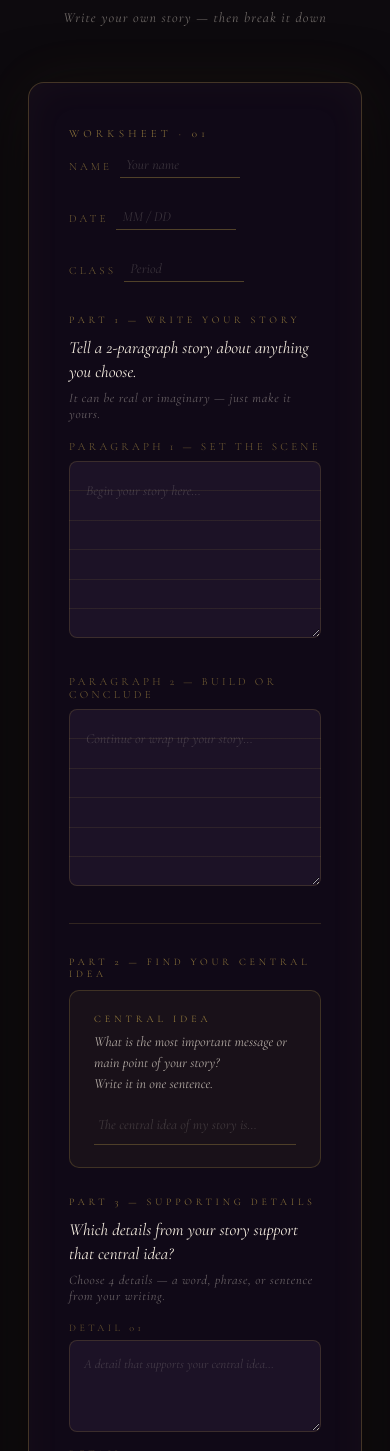
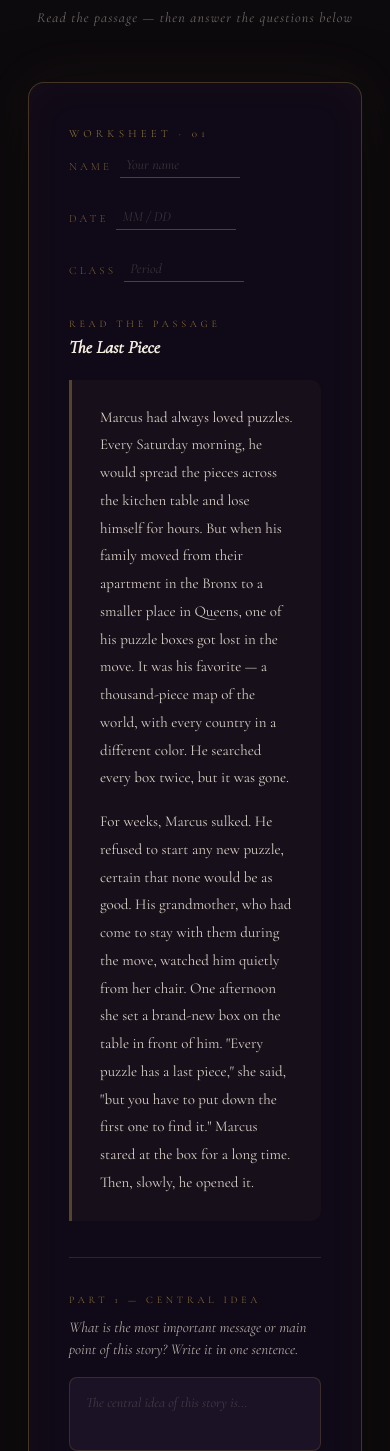
Before and after one commit to ihthos0-art/tutions, a plain HTML site: page index.html in a window 390 px wide. Shown: the part 149-1600 px from the top of the page. Drawn offline with nearby package versions, Linux system fonts and the light colour scheme.

Commit message:
rewrite: give students a passage to read, then find central idea + details

```diff
--- a/index.html
+++ b/index.html
@@ -34,7 +34,6 @@
       padding: 52px 28px 80px;
     }
 
-    /* ── Page header ──────────────────────────────────────── */
     .page-header {
       text-align: center;
       margin-bottom: 56px;
@@ -66,7 +65,6 @@
       letter-spacing: 0.08em;
     }
 
-    /* ── Divider ──────────────────────────────────────────── */
     .divider {
       width: 100%;
       height: 1px;
@@ -75,7 +73,6 @@
       margin: 56px 0;
     }
 
-    /* ── Worksheet card ─────────────────────────────────────── */
     .worksheet {
       background: var(--card-bg);
       border: 1px solid var(--card-bdr);
@@ -87,14 +84,13 @@
       padding: 44px 40px 50px;
     }
 
-    /* ── Worksheet top bar ───────────────────────────────────── */
     .ws-topbar {
       display: flex;
       align-items: center;
       justify-content: space-between;
       flex-wrap: wrap;
       gap: 14px;
-      margin-bottom: 32px;
+      margin-bottom: 36px;
     }
     .ws-number {
       font-size: 11px;
@@ -135,14 +131,51 @@
       outline: none;
       transition: border-color 0.25s;
     }
-    .ws-field input[type="text"]:focus {
-      border-bottom-color: var(--gold-lt);
+    .ws-field input[type="text"]:focus { border-bottom-color: var(--gold-lt); }
+    .ws-field input[type="text"]::placeholder { color: rgba(245,237,224,0.18); }
+
+    /* ── Passage block ── */
+    .passage-wrap {
+      margin-bottom: 36px;
     }
-    .ws-field input[type="text"]::placeholder {
-      color: rgba(245,237,224,0.18);
+    .passage-label {
+      font-size: 10px;
+      letter-spacing: 0.38em;
+      color: var(--gold);
+      font-weight: 300;
+      text-transform: uppercase;
+      opacity: 0.7;
+      margin-bottom: 6px;
+    }
+    .passage-title {
+      font-size: clamp(18px, 2.8vw, 26px);
+      font-style: italic;
+      font-weight: 600;
+      color: var(--cream);
+      margin-bottom: 20px;
+      line-height: 1.3;
+    }
+    .passage-box {
+      background: rgba(201,168,76,0.04);
+      border-left: 3px solid rgba(201,168,76,0.35);
+      border-radius: 0 10px 10px 0;
+      padding: 24px 28px;
+    }
+    .passage-box p {
+      font-size: clamp(15px, 2vw, 18px);
+      line-height: 1.85;
+      color: rgba(245,237,224,0.88);
+      margin-bottom: 16px;
+    }
+    .passage-box p:last-child { margin-bottom: 0; }
+
+    /* ── Divider inside card ── */
+    .ws-rule {
+      height: 1px;
+      background: var(--line);
+      margin: 36px 0;
     }
 
-    /* ── Section label ────────────────────────────────────────── */
     .section-label {
       font-size: 10px;
       letter-spacing: 0.38em;
@@ -153,115 +186,38 @@
       opacity: 0.7;
     }
     .section-title {
-      font-size: clamp(17px, 2.6vw, 24px);
+      font-size: clamp(15px, 2.2vw, 20px);
       font-style: italic;
       font-weight: 400;
-      color: var(--cream);
-      margin-bottom: 6px;
-      line-height: 1.4;
-    }
-    .section-desc {
-      font-size: 13px;
-      font-style: italic;
-      color: rgba(245,237,224,0.38);
-      letter-spacing: 0.05em;
-      margin-bottom: 18px;
+      color: rgba(245,237,224,0.7);
+      margin-bottom: 16px;
+      line-height: 1.5;
     }
 
-    /* ── Story textarea ─────────────────────────────────────────── */
-    .story-block {
-      margin-bottom: 32px;
-    }
-    .para-label {
-      font-size: 11px;
-      letter-spacing: 0.3em;
-      color: rgba(201,168,76,0.55);
-      font-weight: 300;
-      text-transform: uppercase;
-      margin-bottom: 8px;
-    }
-    .lined-area {
+    /* ── Central idea input ── */
+    .ci-input {
       width: 100%;
-      min-height: 130px;
       background: var(--input-bg);
       border: 1px solid var(--line);
       border-radius: 8px;
-      padding: 14px 16px;
-      font-family: inherit;
-      font-size: clamp(14px, 1.8vw, 17px);
-      font-style: italic;
-      color: var(--cream);
-      line-height: 2.1;
-      resize: vertical;
-      outline: none;
-      transition: border-color 0.25s, box-shadow 0.25s;
-      /* Lined paper effect */
-      background-image: repeating-linear-gradient(
-        to bottom,
-        transparent,
-        transparent calc(2.1em - 1px),
-        rgba(201,168,76,0.10) calc(2.1em - 1px),
-        rgba(201,168,76,0.10) calc(2.1em)
-      );
-    }
-    .lined-area:focus {
-      border-color: rgba(201,168,76,0.5);
-      box-shadow: 0 0 0 2px rgba(201,168,76,0.06);
-    }
-    .lined-area::placeholder {
-      color: rgba(245,237,224,0.18);
-      font-style: italic;
-    }
-
-    /* ── Section separator ────────────────────────────────────────── */
-    .ws-rule {
-      height: 1px;
-      background: var(--line);
-      margin: 32px 0;
-    }
-
-    /* ── Central idea box ───────────────────────────────────────── */
-    .central-idea-box {
-      background: rgba(201,168,76,0.05);
-      border: 1px solid rgba(201,168,76,0.22);
-      border-radius: 10px;
-      padding: 22px 24px;
-      margin-bottom: 28px;
-    }
-    .central-idea-box .ci-label {
-      font-size: 10px;
-      letter-spacing: 0.4em;
-      color: var(--gold);
-      font-weight: 300;
-      text-transform: uppercase;
-      margin-bottom: 6px;
-      opacity: 0.8;
-    }
-    .central-idea-box .ci-question {
-      font-size: clamp(14px, 2vw, 18px);
-      font-style: italic;
-      color: rgba(245,237,224,0.7);
-      margin-bottom: 14px;
-      line-height: 1.5;
-    }
-    .ci-input {
-      width: 100%;
-      background: transparent;
-      border: none;
-      border-bottom: 1px solid rgba(201,168,76,0.3);
       color: var(--cream);
       font-family: inherit;
       font-size: clamp(14px, 1.8vw, 17px);
       font-style: italic;
-      padding: 6px 4px 8px;
+      padding: 14px 16px;
       outline: none;
-      transition: border-color 0.25s;
+      transition: border-color 0.25s, box-shadow 0.25s;
       line-height: 1.6;
+      resize: none;
+      min-height: 60px;
     }
-    .ci-input:focus { border-bottom-color: var(--gold-lt); }
+    .ci-input:focus {
+      border-color: rgba(201,168,76,0.5);
+      box-shadow: 0 0 0 2px rgba(201,168,76,0.06);
+    }
     .ci-input::placeholder { color: rgba(245,237,224,0.18); }
 
-    /* ── Supporting details ───────────────────────────────────────── */
+    /* ── Supporting details ── */
     .details-grid {
       display: grid;
       grid-template-columns: 1fr 1fr;
@@ -304,7 +260,6 @@
     }
     .detail-input::placeholder { color: rgba(245,237,224,0.18); }
 
-    /* ── Print button ────────────────────────────────────────────── */
     .print-bar {
       text-align: center;
       margin-top: 52px;
@@ -327,50 +282,36 @@
       color: var(--gold-lt);
     }
 
-    /* ── Print styles ──────────────────────────────────────────── */
     @media print {
       body { background: #fff; color: #111; padding: 20px; max-width: 100%; }
       .page-header h1 { -webkit-text-fill-color: #111; color: #111; }
-      .page-header .eyebrow, .page-header .sub, .ws-number, .section-label,
-      .para-label, .ci-label, .detail-num { color: #555 !important; }
-      .worksheet {
-        background: #fff; border: 1px solid #ccc; border-radius: 0;
-        box-shadow: none; padding: 24px;
-      }
-      .central-idea-box { background: #f9f9f9; border: 1px solid #ccc; }
-      .lined-area, .detail-input {
-        background: #fff; border: 1px solid #ccc;
-        color: #111; -webkit-text-fill-color: #111;
-      }
-      .ci-input {
-        border-bottom: 1px solid #999;
-        color: #111; -webkit-text-fill-color: #111;
-      }
-      .ws-field input[type="text"] {
-        border-bottom: 1px solid #999;
-        color: #111; -webkit-text-fill-color: #111;
-      }
+      .page-header .eyebrow, .page-header .sub { color: #555 !important; }
+      .ws-number, .section-label, .passage-label, .detail-num { color: #555 !important; opacity: 1; }
+      .worksheet { background: #fff; border: 1px solid #ccc; border-radius: 0; box-shadow: none; padding: 24px; }
+      .passage-box { background: #f9f9f9; border-left: 3px solid #ccc; }
+      .passage-box p { color: #111; }
+      .passage-title { color: #111; }
+      .section-title { color: #333; }
+      .ci-input, .detail-input { background: #fff; border: 1px solid #ccc; color: #111; -webkit-text-fill-color: #111; }
+      .ws-field input[type="text"] { border-bottom: 1px solid #999; color: #111; -webkit-text-fill-color: #111; }
       .print-bar { display: none; }
       .divider { background: #ccc; opacity: 1; }
+      .ws-rule { background: #ccc; }
     }
   </style>
 </head>
 <body>
 
-  <!-- ── Page Header ──────────────────────────────────────────────── -->
   <header class="page-header">
     <p class="eyebrow">NYC English Language Arts</p>
     <h1>Central Idea &amp; Supporting Details</h1>
-    <p class="sub">Write your own story — then break it down</p>
+    <p class="sub">Read the passage — then answer the questions below</p>
   </header>
 
 
-  <!-- ════════════════════════════════════════════════════════
-       WORKSHEET  1
-  ════════════════════════════════════════════════════════ -->
+  <!-- WORKSHEET 1 -->
   <section class="worksheet" aria-label="Worksheet 1">
 
-    <!-- Top bar -->
     <div class="ws-topbar">
       <span class="ws-number">Worksheet · 01</span>
       <div class="ws-fields">
@@ -389,67 +330,57 @@
       </div>
     </div>
 
-    <!-- Writing prompt -->
-    <p class="section-label">Part 1 — Write Your Story</p>
-    <h2 class="section-title">Tell a 2-paragraph story about anything you choose.</h2>
-    <p class="section-desc">It can be real or imaginary — just make it yours.</p>
-
-    <div class="story-block">
-      <p class="para-label">Paragraph 1 — Set the scene</p>
-      <textarea class="lined-area" rows="5" placeholder="Begin your story here…" aria-label="Paragraph 1"></textarea>
-    </div>
-    <div class="story-block">
-      <p class="para-label">Paragraph 2 — Build or conclude</p>
-      <textarea class="lined-area" rows="5" placeholder="Continue or wrap up your story…" aria-label="Paragraph 2"></textarea>
+    <!-- Passage -->
+    <div class="passage-wrap">
+      <p class="passage-label">Read the passage</p>
+      <h2 class="passage-title">The Last Piece</h2>
+      <div class="passage-box">
+        <p>Marcus had always loved puzzles. Every Saturday morning, he would spread the pieces across the kitchen table and lose himself for hours. But when his family moved from their apartment in the Bronx to a smaller place in Queens, one of his puzzle boxes got lost in the move. It was his favorite — a thousand-piece map of the world, with every country in a different color. He searched every box twice, but it was gone.</p>
+        <p>For weeks, Marcus sulked. He refused to start any new puzzle, certain that none would be as good. His grandmother, who had come to stay with them during the move, watched him quietly from her chair. One afternoon she set a brand-new box on the table in front of him. "Every puzzle has a last piece," she said, "but you have to put down the first one to find it." Marcus stared at the box for a long time. Then, slowly, he opened it.</p>
+      </div>
     </div>
 
     <div class="ws-rule"></div>
 
-    <!-- Central idea -->
-    <p class="section-label">Part 2 — Find Your Central Idea</p>
-    <div class="central-idea-box">
-      <p class="ci-label">Central Idea</p>
-      <p class="ci-question">What is the <em>most important</em> message or main point of your story?<br>Write it in one sentence.</p>
-      <input type="text" class="ci-input" placeholder="The central idea of my story is…" aria-label="Central idea for worksheet 1" />
-    </div>
+    <!-- Part 1 -->
+    <p class="section-label">Part 1 — Central Idea</p>
+    <p class="section-title">What is the most important message or main point of this story? Write it in one sentence.</p>
+    <textarea class="ci-input" rows="2" placeholder="The central idea of this story is…" aria-label="Central idea worksheet 1"></textarea>
 
-    <!-- Supporting details -->
-    <p class="section-label">Part 3 — Supporting Details</p>
-    <h2 class="section-title">Which details from your story support that central idea?</h2>
-    <p class="section-desc">Choose 4 details — a word, phrase, or sentence from your writing.</p>
+    <div class="ws-rule"></div>
+
+    <!-- Part 2 -->
+    <p class="section-label">Part 2 — Supporting Details</p>
+    <p class="section-title">Find 4 details from the passage that support your central idea. Use words or phrases from the text.</p>
 
     <div class="details-grid">
       <div class="detail-item">
         <span class="detail-num">Detail 01</span>
-        <textarea class="detail-input" rows="3" placeholder="A detail that supports your central idea…" aria-label="Supporting detail 1"></textarea>
+        <textarea class="detail-input" rows="3" placeholder="A detail from the passage…" aria-label="Detail 1 ws1"></textarea>
       </div>
       <div class="detail-item">
         <span class="detail-num">Detail 02</span>
-        <textarea class="detail-input" rows="3" placeholder="Another supporting detail…" aria-label="Supporting detail 2"></textarea>
+        <textarea class="detail-input" rows="3" placeholder="Another detail…" aria-label="Detail 2 ws1"></textarea>
       </div>
       <div class="detail-item">
         <span class="detail-num">Detail 03</span>
-        <textarea class="detail-input" rows="3" placeholder="A third supporting detail…" aria-label="Supporting detail 3"></textarea>
+        <textarea class="detail-input" rows="3" placeholder="A third detail…" aria-label="Detail 3 ws1"></textarea>
       </div>
       <div class="detail-item">
         <span class="detail-num">Detail 04</span>
-        <textarea class="detail-input" rows="3" placeholder="One more supporting detail…" aria-label="Supporting detail 4"></textarea>
+        <textarea class="detail-input" rows="3" placeholder="One more detail…" aria-label="Detail 4 ws1"></textarea>
       </div>
     </div>
 
   </section>
 
 
-  <!-- ── Divider between worksheets ───────────────────────────────────────── -->
   <div class="divider" role="separator"></div>
 
 
-  <!-- ════════════════════════════════════════════════════════
-       WORKSHEET  2
-  ════════════════════════════════════════════════════════ -->
+  <!-- WORKSHEET 2 -->
   <section class="worksheet" aria-label="Worksheet 2">
 
-    <!-- Top bar -->
     <div class="ws-topbar">
       <span class="ws-number">Worksheet · 02</span>
       <div class="ws-fields">
@@ -468,58 +399,51 @@
       </div>
     </div>
 
-    <!-- Writing prompt -->
-    <p class="section-label">Part 1 — Write Your Story</p>
-    <h2 class="section-title">Tell a different 2-paragraph story — try a new topic.</h2>
-    <p class="section-desc">Push yourself: choose a topic you wouldn't normally write about.</p>
-
-    <div class="story-block">
-      <p class="para-label">Paragraph 1 — Introduce your idea</p>
-      <textarea class="lined-area" rows="5" placeholder="Start your second story here…" aria-label="Paragraph 1 worksheet 2"></textarea>
-    </div>
-    <div class="story-block">
-      <p class="para-label">Paragraph 2 — Develop or resolve</p>
-      <textarea class="lined-area" rows="5" placeholder="Develop or wrap up your story…" aria-label="Paragraph 2 worksheet 2"></textarea>
+    <!-- Passage -->
+    <div class="passage-wrap">
+      <p class="passage-label">Read the passage</p>
+      <h2 class="passage-title">The Garden on the Rooftop</h2>
+      <div class="passage-box">
+        <p>Nobody paid attention to the roof of 47 Elmwood Avenue until the summer Yara decided to do something about it. The rooftop was flat and empty, just cracked tar paper baking in the July heat. Yara had seen a documentary about rooftop gardens and couldn't stop thinking about it. She drew up a plan, knocked on every door in the building, and convinced twelve neighbors to pitch in for soil, seeds, and wooden planters.</p>
+        <p>By September, the roof was covered in tomatoes, peppers, herbs, and sunflowers taller than Yara herself. Neighbors who had lived in the building for years and barely knew each other's names were sharing meals made from vegetables they had grown together. The rooftop wasn't just a garden — it had become the heart of the whole building.</p>
+      </div>
     </div>
 
     <div class="ws-rule"></div>
 
-    <!-- Central idea -->
-    <p class="section-label">Part 2 — Find Your Central Idea</p>
-    <div class="central-idea-box">
-      <p class="ci-label">Central Idea</p>
-      <p class="ci-question">What is the <em>most important</em> message or main point of your story?<br>Write it in one sentence.</p>
-      <input type="text" class="ci-input" placeholder="The central idea of my story is…" aria-label="Central idea for worksheet 2" />
-    </div>
+    <!-- Part 1 -->
+    <p class="section-label">Part 1 — Central Idea</p>
+    <p class="section-title">What is the most important message or main point of this story? Write it in one sentence.</p>
+    <textarea class="ci-input" rows="2" placeholder="The central idea of this story is…" aria-label="Central idea worksheet 2"></textarea>
 
-    <!-- Supporting details -->
-    <p class="section-label">Part 3 — Supporting Details</p>
-    <h2 class="section-title">Which details from your story support that central idea?</h2>
-    <p class="section-desc">Choose 4 details — a word, phrase, or sentence from your writing.</p>
+    <div class="ws-rule"></div>
+
+    <!-- Part 2 -->
+    <p class="section-label">Part 2 — Supporting Details</p>
+    <p class="section-title">Find 4 details from the passage that support your central idea. Use words or phrases from the text.</p>
 
     <div class="details-grid">
       <div class="detail-item">
         <span class="detail-num">Detail 01</span>
-        <textarea class="detail-input" rows="3" placeholder="A detail that supports your central idea…" aria-label="Supporting detail 1 ws2"></textarea>
+        <textarea class="detail-input" rows="3" placeholder="A detail from the passage…" aria-label="Detail 1 ws2"></textarea>
       </div>
       <div class="detail-item">
         <span class="detail-num">Detail 02</span>
-        <textarea class="detail-input" rows="3" placeholder="Another supporting detail…" aria-label="Supporting detail 2 ws2"></textarea>
+        <textarea class="detail-input" rows="3" placeholder="Another detail…" aria-label="Detail 2 ws2"></textarea>
       </div>
       <div class="detail-item">
         <span class="detail-num">Detail 03</span>
-        <textarea class="detail-input" rows="3" placeholder="A third supporting detail…" aria-label="Supporting detail 3 ws2"></textarea>
+        <textarea class="detail-input" rows="3" placeholder="A third detail…" aria-label="Detail 3 ws2"></textarea>
       </div>
       <div class="detail-item">
         <span class="detail-num">Detail 04</span>
-        <textarea class="detail-input" rows="3" placeholder="One more supporting detail…" aria-label="Supporting detail 4 ws2"></textarea>
+        <textarea class="detail-input" rows="3" placeholder="One more detail…" aria-label="Detail 4 ws2"></textarea>
       </div>
     </div>
 
   </section>
 
 
-  <!-- ── Print button ──────────────────────────────────────────────────────── -->
   <div class="print-bar">
     <button class="print-btn" onclick="window.print()">Print worksheet</button>
   </div>
```
